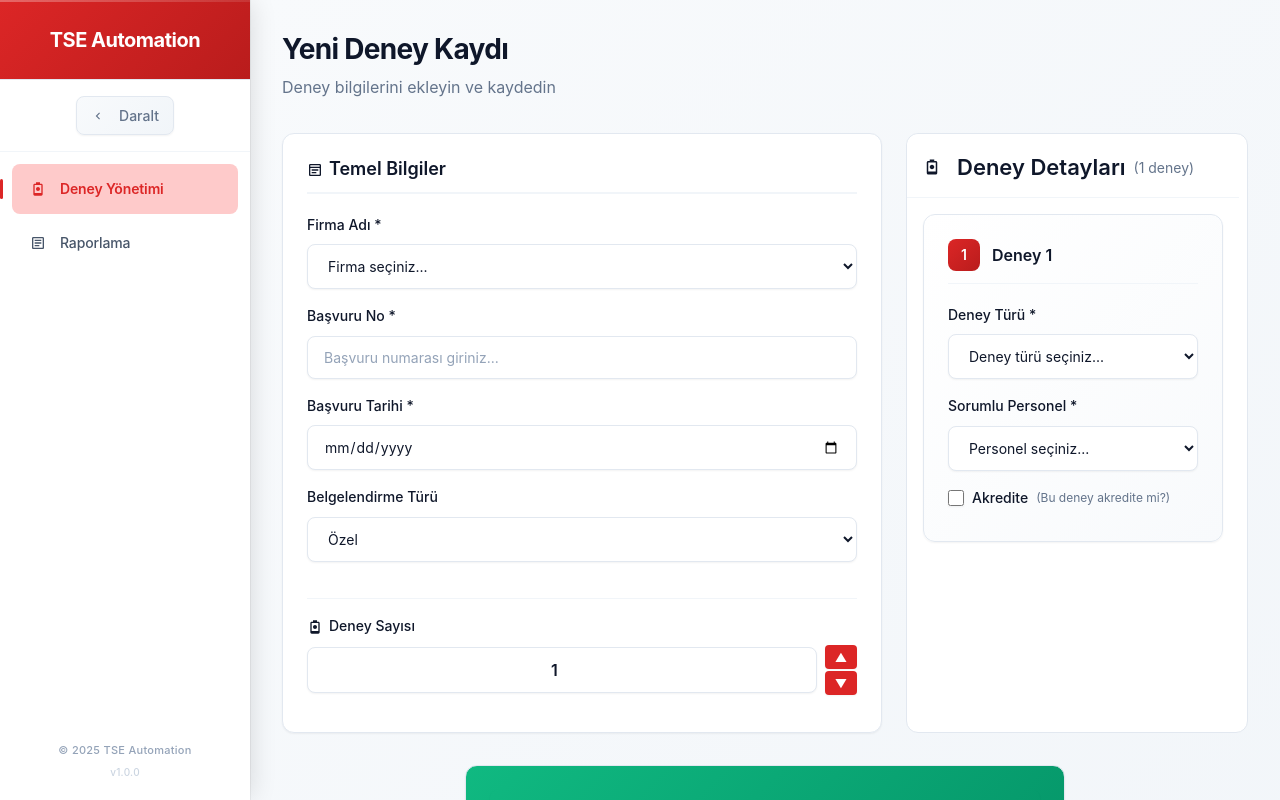
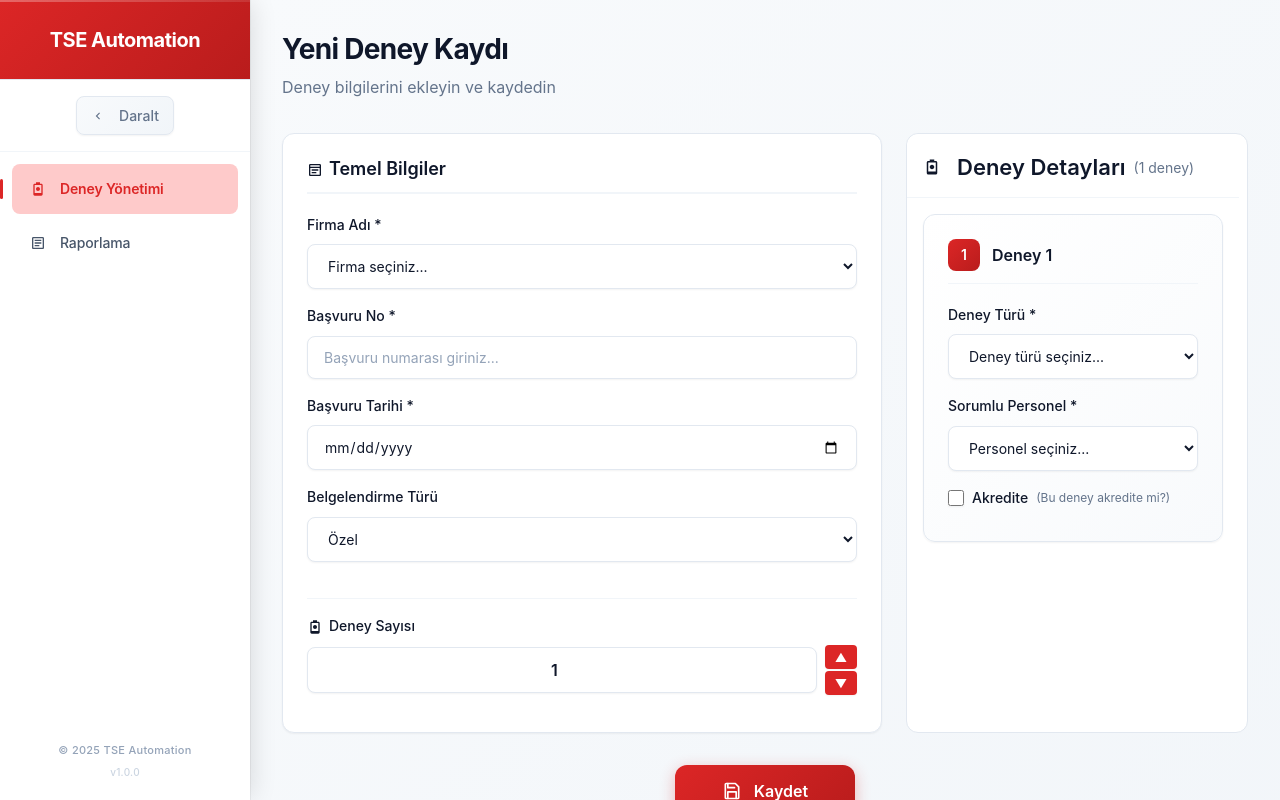
Before and after one commit to LabXpert/TSE_Automation_WEB, a React (Vite) app: page / in a window 1280 px wide. Built offline with nearby package versions, Linux system fonts and the light colour scheme.

Commit message:
Enhance button design

```diff
--- a/src/pages/DeneyEkle/DeneyEkleView.tsx
+++ b/src/pages/DeneyEkle/DeneyEkleView.tsx
@@ -482,78 +482,98 @@ function DeneyEkleView({
 
       {/* Alt Kısım - Kaydet Butonu */}
       <div style={{ marginBottom: '32px' }}>
-        <div className="card" style={{
-          background: 'linear-gradient(135deg, #10b981 0%, #059669 100%)',
-          color: 'white',
-          textAlign: 'center',
-          maxWidth: '600px',
-          margin: '0 auto'
+        {/* Kaydet/Güncelle ve İptal Butonları */}
+<div style={{
+  marginTop: '32px',
+  display: 'flex',
+  justifyContent: 'center',
+  gap: '16px',
+  paddingBottom: '32px'
 }}>
   <button
     onClick={kaydet}
     style={{
-              width: '100%',
-              padding: '16px',
+      display: 'flex',
+      alignItems: 'center',
+      gap: '12px',
+      padding: '16px 32px',
+      background: 'linear-gradient(135deg, #dc2626 0%, #b91c1c 100%)',
+      color: '#ffffff',
+      border: 'none',
+      borderRadius: '12px',
       fontSize: '16px',
       fontWeight: '600',
-              backgroundColor: 'transparent',
-              color: 'white',
-              border: 'none',
-              borderRadius: '8px',
       cursor: 'pointer',
-              transition: 'all 0.2s ease'
+      transition: 'all 0.3s ease',
+      boxShadow: '0 4px 15px rgba(220, 38, 38, 0.3)',
+      minWidth: '180px',
+      justifyContent: 'center',
+      position: 'relative',
+      overflow: 'hidden'
     }}
-            onMouseOver={(e) => {
-              e.currentTarget.style.backgroundColor = 'rgba(255,255,255,0.1)';
+    onMouseEnter={(e) => {
+      e.currentTarget.style.transform = 'translateY(-2px)';
+      e.currentTarget.style.boxShadow = '0 8px 25px rgba(220, 38, 38, 0.4)';
     }}
-            onMouseOut={(e) => {
-              e.currentTarget.style.backgroundColor = 'transparent';
+    onMouseLeave={(e) => {
+      e.currentTarget.style.transform = 'translateY(0)';
+      e.currentTarget.style.boxShadow = '0 4px 15px rgba(220, 38, 38, 0.3)';
+    }}
+    onMouseDown={(e) => {
+      e.currentTarget.style.transform = 'translateY(0) scale(0.98)';
+    }}
+    onMouseUp={(e) => {
+      e.currentTarget.style.transform = 'translateY(-2px) scale(1)';
     }}
   >
-            {duzenlemeModu ? (
-              <>
-                <svg width="16" height="16" viewBox="0 0 24 24" fill="currentColor" style={{ marginRight: '6px', verticalAlign: 'middle' }}>
-                  <path d="M14 2H6C4.9 2 4 2.9 4 4V20C4 21.1 4.9 22 6 22H18C19.1 22 20 21.1 20 20V8L14 2ZM18 20H6V4H13V9H18V20Z"/>
+    <svg width="20" height="20" viewBox="0 0 24 24" fill="none" xmlns="http://www.w3.org/2000/svg">
+      <path d="M19 21H5C4.45 21 4 20.55 4 20V4C4 3.45 4.45 3 5 3H16L20 7V20C20 20.55 19.55 21 19 21Z" stroke="currentColor" strokeWidth="2" strokeLinecap="round" strokeLinejoin="round"/>
+      <path d="M17 21V13H7V21" stroke="currentColor" strokeWidth="2" strokeLinecap="round" strokeLinejoin="round"/>
+      <path d="M7 3V8H15" stroke="currentColor" strokeWidth="2" strokeLinecap="round" strokeLinejoin="round"/>
     </svg>
-                Güncelle
-              </>
-            ) : (
-              <>
-                <svg width="16" height="16" viewBox="0 0 24 24" fill="currentColor" style={{ marginRight: '6px', verticalAlign: 'middle' }}>
-                  <path d="M14 2H6C4.9 2 4 2.9 4 4V20C4 21.1 4.9 22 6 22H18C19.1 22 20 21.1 20 20V8L14 2ZM18 20H6V4H13V9H18V20Z"/>
-                </svg>
-                Kaydet
-              </>
-            )}
+    {duzenlemeModu ? 'Güncelle' : 'Kaydet'}
   </button>
 
   {duzenlemeModu && (
     <button
       onClick={duzenlemeyiIptalEt}
       style={{
-                width: '100%',
-                padding: '12px',
-                fontSize: '14px',
-                fontWeight: '500',
-                backgroundColor: 'rgba(255,255,255,0.2)',
-                color: 'white',
+        display: 'flex',
+        alignItems: 'center',
+        gap: '12px',
+        padding: '16px 32px',
+        background: 'linear-gradient(135deg, #6b7280 0%, #4b5563 100%)',
+        color: '#ffffff',
         border: 'none',
-                borderRadius: '8px',
+        borderRadius: '12px',
+        fontSize: '16px',
+        fontWeight: '600',
         cursor: 'pointer',
-                marginTop: '8px',
-                transition: 'all 0.2s ease'
+        transition: 'all 0.3s ease',
+        boxShadow: '0 4px 15px rgba(107, 114, 128, 0.3)',
+        minWidth: '140px',
+        justifyContent: 'center'
       }}
-              onMouseOver={(e) => {
-                e.currentTarget.style.backgroundColor = 'rgba(255,255,255,0.3)';
+      onMouseEnter={(e) => {
+        e.currentTarget.style.transform = 'translateY(-2px)';
+        e.currentTarget.style.boxShadow = '0 8px 25px rgba(107, 114, 128, 0.4)';
       }}
-              onMouseOut={(e) => {
-                e.currentTarget.style.backgroundColor = 'rgba(255,255,255,0.2)';
+      onMouseLeave={(e) => {
+        e.currentTarget.style.transform = 'translateY(0)';
+        e.currentTarget.style.boxShadow = '0 4px 15px rgba(107, 114, 128, 0.3)';
+      }}
+      onMouseDown={(e) => {
+        e.currentTarget.style.transform = 'translateY(0) scale(0.98)';
+      }}
+      onMouseUp={(e) => {
+        e.currentTarget.style.transform = 'translateY(-2px) scale(1)';
       }}
     >
-              <svg width="14" height="14" viewBox="0 0 24 24" fill="currentColor" style={{ marginRight: '6px', verticalAlign: 'middle' }}>
-                <path d="M19 6.41L17.59 5 12 10.59 6.41 5 5 6.41 10.59 12 5 17.59 6.41 19 12 13.41 17.59 19 19 17.59 13.41 12 19 6.41Z"/>
+      <svg width="20" height="20" viewBox="0 0 24 24" fill="none" xmlns="http://www.w3.org/2000/svg">
+        <path d="M18 6L6 18" stroke="currentColor" strokeWidth="2" strokeLinecap="round" strokeLinejoin="round"/>
+        <path d="M6 6L18 18" stroke="currentColor" strokeWidth="2" strokeLinecap="round" strokeLinejoin="round"/>
       </svg>
-              İptal Et
+      İptal
     </button>
   )}
 </div>
```
Lines whose indentation alone changed are shown as unchanged.
